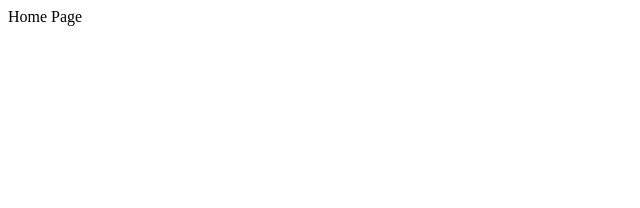
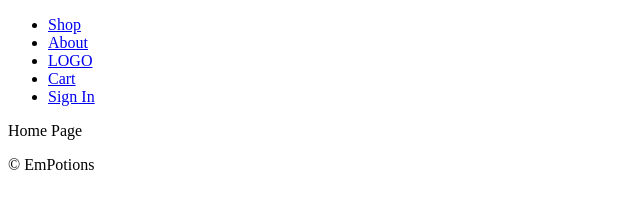
Before and after one commit to stephenbowers/empotions, a Gatsby site in the folder gatsby/: page / in a window 1280 px wide. Shown: the whole page, without its empty margins (0-640 px from the left). Built offline with nearby package versions, Linux system fonts and the light colour scheme; Gatsby itself is replaced by a stand-in of ours.

Commit message:
Move assets folder, add logo, create Layout, and setup Gatsby browser

```diff
--- /dev/null
+++ b/gatsby/gatsby-browser.js
@@ -0,0 +1,10 @@
+import React from 'react';
+import Layout from './src/components/Layout';
+
+export function wrapPageElement({ element, props }) {
+    return (
+        <Layout {...props}>
+            {element}
+        </Layout>
+    );
+}
--- /dev/null
+++ b/gatsby/gatsby-ssr.js
@@ -0,0 +1,10 @@
+import React from 'react';
+import Layout from './src/components/Layout';
+
+export function wrapPageElement({ element, props }) {
+    return (
+        <Layout {...props}>
+            {element}
+        </Layout>
+    );
+}
--- /dev/null
+++ b/gatsby/src/components/Footer.js
@@ -0,0 +1,9 @@
+import React from 'react';
+
+export default function Footer() {
+    return (
+        <footer>
+            <p>&copy; EmPotions </p>
+        </footer>
+    );
+}
--- /dev/null
+++ b/gatsby/src/components/Layout.js
@@ -0,0 +1,13 @@
+import React from 'react';
+import Footer from './Footer';
+import Nav from './Nav';
+
+export default function Layout({ children }) {
+    return (
+        <div>
+            <Nav />
+            {children}
+            <Footer />
+        </div>
+    );
+}
--- /dev/null
+++ b/gatsby/src/components/Nav.js
@@ -0,0 +1,27 @@
+import React from 'react';
+import { Link } from 'gatsby';
+
+export default function Nav() {
+    return (
+        <nav>
+            <ul>
+
+                <li>
+                    <Link to="/potions">Shop</Link>
+                </li>
+                <li>
+                    <Link to="/about">About</Link>
+                </li>
+                <li>
+                    <Link to="/">LOGO</Link>
+                </li>
+                <li>
+                    <Link to="/cart">Cart</Link>
+                </li>
+                <li>
+                    <Link to="/">Sign In</Link>
+                </li>
+            </ul>
+        </nav>
+    );
+};
--- a/gatsby/src/pages/index.js
+++ b/gatsby/src/pages/index.js
@@ -1,5 +1,9 @@
 import React from "react";
 
 export default function HomePage() {
-  return <div>Home Page</div>
+  return (
+    <>
+      <div>Home Page</div>
+    </>
+  );
 }
```
Also changed, not shown: gatsby/src/assets/images/bg.svg (renamed from gatsby/src/pages/assets/images/bg.svg), gatsby/src/assets/images/logo.svg (added).
